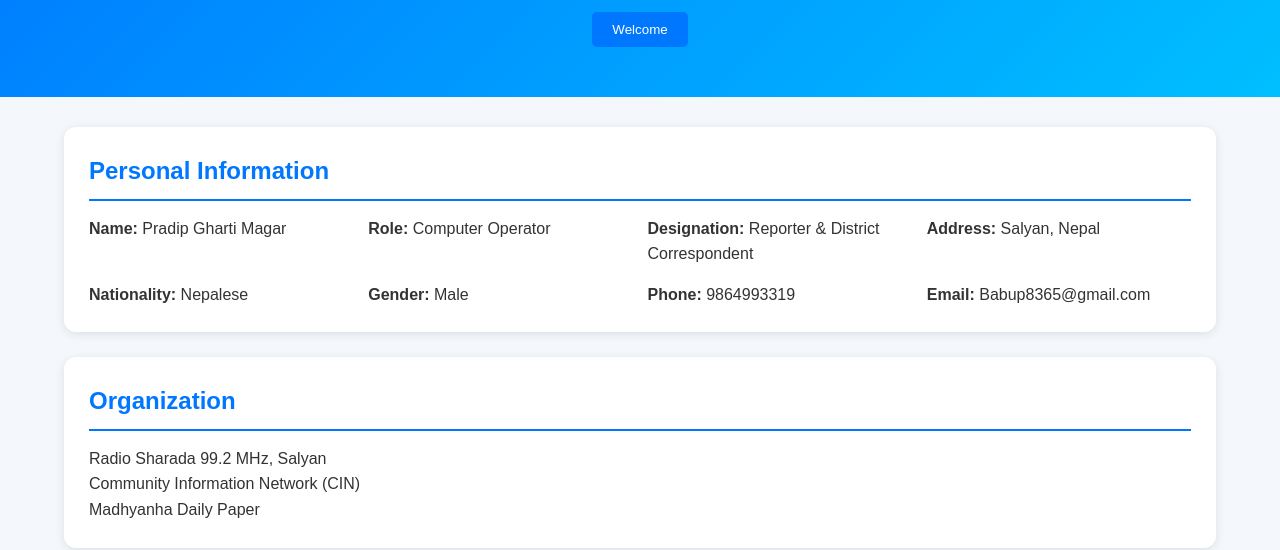
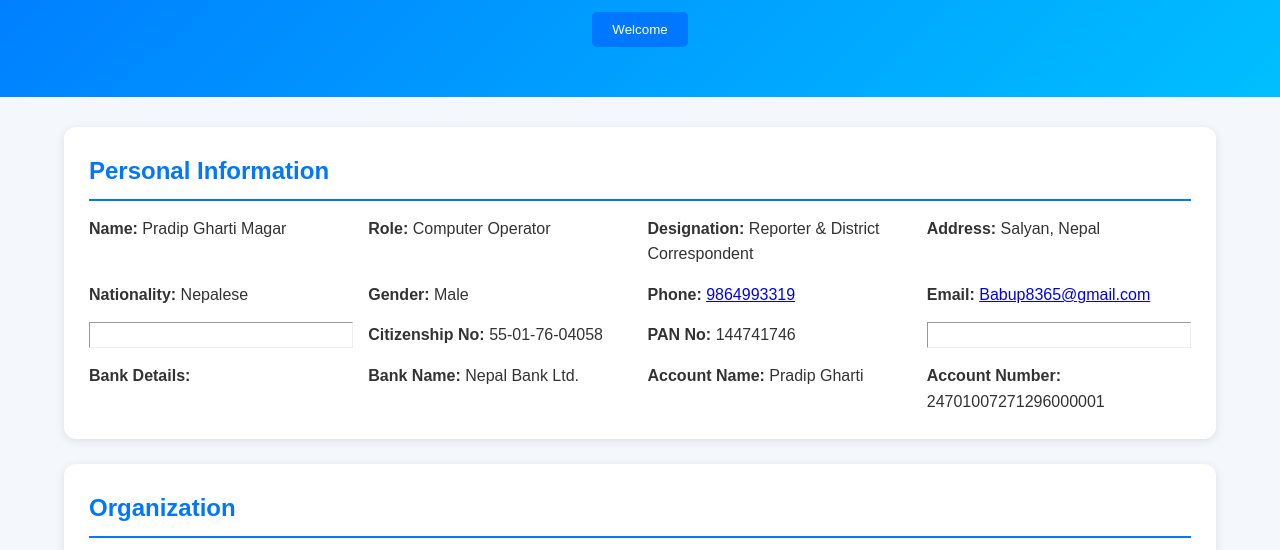
Before and after one commit to babup8365-netizen/Pradip-Gharti-Magar, a plain HTML site: page index.html in a window 1280 px wide. Shown: the part 198-748 px from the top of the page. Drawn offline with Linux system fonts and the light colour scheme.

Commit message:
Update index.html

```diff
--- a/index.html
+++ b/index.html
@@ -136,13 +136,25 @@ footer{
         <h2>Personal Information</h2>
         <div class="info-grid">
             <div><strong>Name:</strong> Pradip Gharti Magar</div>
-            <div><strong>Role:</strong> Computer Operator</div>
-            <div><strong>Designation:</strong> Reporter & District Correspondent</div>
-            <div><strong>Address:</strong> Salyan, Nepal</div>
-            <div><strong>Nationality:</strong> Nepalese</div>
-            <div><strong>Gender:</strong> Male</div>
-            <div><strong>Phone:</strong> 9864993319</div>
-            <div><strong>Email:</strong> Babup8365@gmail.com</div>
+<div><strong>Role:</strong> Computer Operator</div>
+<div><strong>Designation:</strong> Reporter &amp; District Correspondent</div>
+<div><strong>Address:</strong> Salyan, Nepal</div>
+<div><strong>Nationality:</strong> Nepalese</div>
+<div><strong>Gender:</strong> Male</div>
+<div><strong>Phone:</strong> <a href="tel:+9779864993319">9864993319</a></div>
+<div><strong>Email:</strong> <a href="mailto:Babup8365@gmail.com">Babup8365@gmail.com</a></div>
+
+<hr>
+
+<div><strong>Citizenship No:</strong> 55-01-76-04058</div>
+<div><strong>PAN No:</strong> 144741746</div>
+
+<hr>
+
+<div><strong>Bank Details:</strong></div>
+<div><strong>Bank Name:</strong> Nepal Bank Ltd.</div>
+<div><strong>Account Name:</strong> Pradip Gharti</div>
+<div><strong>Account Number:</strong> 24701007271296000001</div>
         </div>
     </section>
 
```
